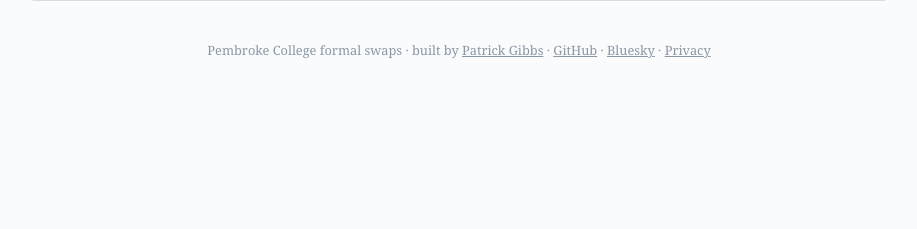
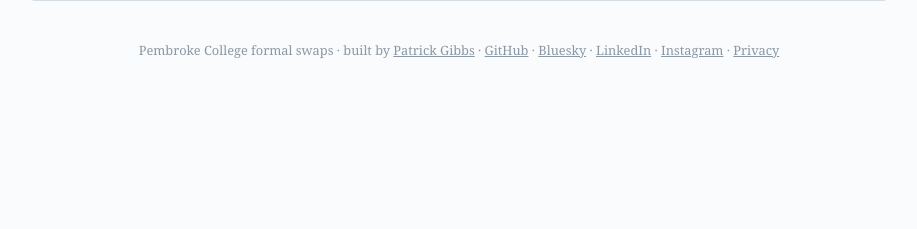
Before and after one commit to Patrick-Gibbs/pembroke-formal-swaps, a Flask app: page /admin/allocate in a window 1280 px wide. Shown: the part 571-800 px from the top of the page, without its empty margins (181-1098 px from the left). Run offline with Flask 3, Linux system fonts and the light colour scheme; the visitor is signed in with stand-in values (Sample User, id 1); data comes from the database, SQL or seed files in the repository; data that the repository does not hold is empty; parts of the project's set-up code (start-up, migrations or seed data) failed here and were passed over; some libraries are stand-ins or nearby versions.

Commit message:
Footer: add LinkedIn and Instagram links

```diff
--- a/swaps/templates/base.html
+++ b/swaps/templates/base.html
@@ -111,6 +111,8 @@ async function copyTable(id, btn) {
   built by <a href="/officer" style="color:inherit">Patrick Gibbs</a> &middot;
   <a href="https://github.com/Patrick-Gibbs" style="color:inherit" rel="noopener" target="_blank">GitHub</a> &middot;
   <a href="https://bsky.app/profile/patrickgibbs.bsky.social" style="color:inherit" rel="noopener" target="_blank">Bluesky</a> &middot;
+  <a href="https://www.linkedin.com/in/patrick-gibbs-7b4a1b233/" style="color:inherit" rel="noopener" target="_blank">LinkedIn</a> &middot;
+  <a href="https://www.instagram.com/paddygibbs_/" style="color:inherit" rel="noopener" target="_blank">Instagram</a> &middot;
   <a href="/privacy" style="color:inherit">Privacy</a></footer>
 
 {% if chatbot_enabled %}
```
